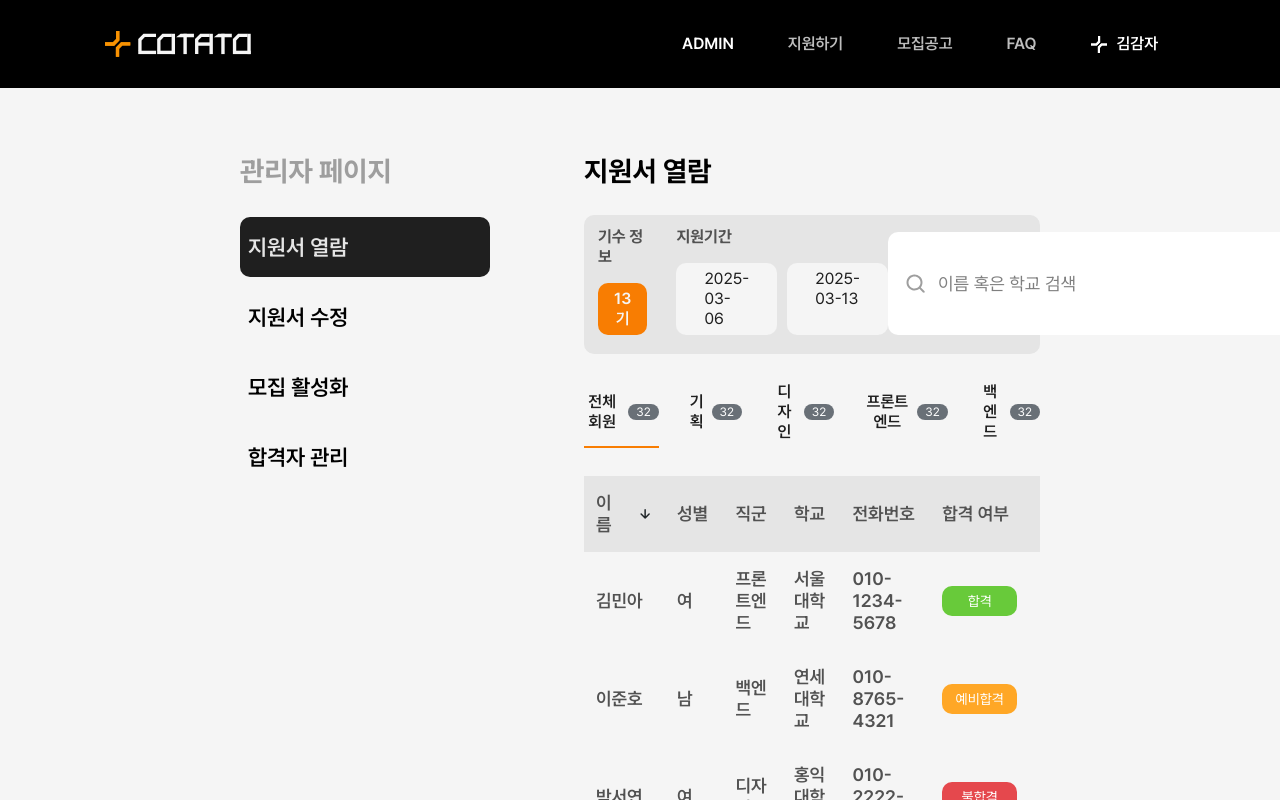
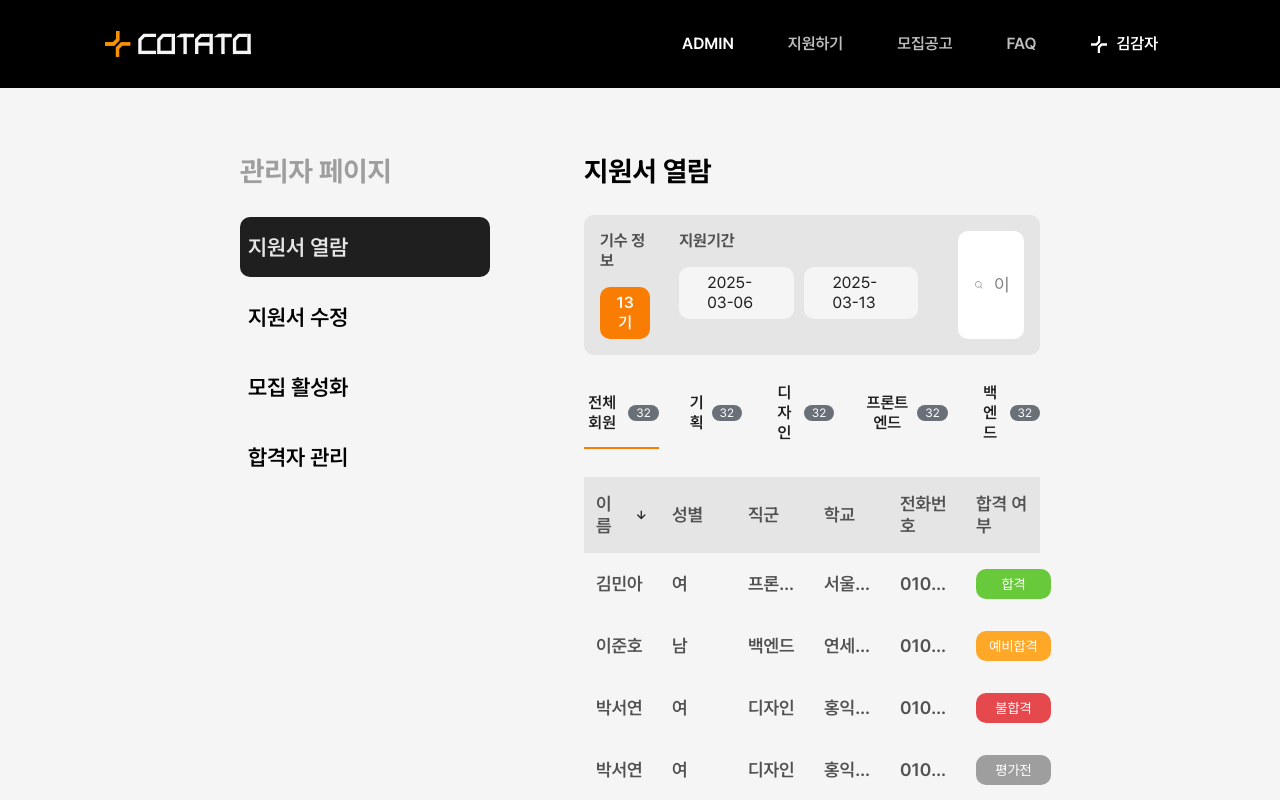
Before and after one commit to IT-Cotato/COTATO-FE-v2, a Next.js app: page /admin/applications in a window 1280 px wide. Built offline with nearby package versions, Linux system fonts and the light colour scheme.

Commit message:
fix(style): 지원서 열람 레이아웃 조정 및 테이블 이름 클릭 시 지원서 열람 페이지로 이동 (#13)

```diff
--- a/src/app/admin/(with-sidebar)/applications/_components/AdminApplicationInformation.tsx
+++ b/src/app/admin/(with-sidebar)/applications/_components/AdminApplicationInformation.tsx
@@ -25,7 +25,7 @@ export const AdminApplicationInformation = () => {
   };
 
   return (
-    <div className='flex flex-row justify-between rounded-[10px] bg-neutral-100 pt-3 pr-7.25 pb-4.75 pl-3.5'>
+    <div className='flex w-full justify-between gap-y-4 rounded-[10px] bg-neutral-100 p-4'>
       <div className='flex flex-row gap-7.25'>
         <div className='flex flex-col gap-4'>
           <p className='text-body-m font-bold text-neutral-600'>기수 정보</p>
@@ -45,8 +45,8 @@ export const AdminApplicationInformation = () => {
           </div>
         </div>
       </div>
-      <div className='flex pt-1.25'>
-        <div className='flex flex-row items-center gap-2.5 rounded-[10px] bg-white px-4 py-2.75'>
+      <div className='flex flex-1 justify-end lg:pl-10'>
+        <div className='flex max-w-108.25 flex-row items-center gap-2.5 rounded-[10px] bg-white px-4 py-2.75'>
           <SearchIcon />
           <input
             type='text'
@@ -55,7 +55,7 @@ export const AdminApplicationInformation = () => {
             value={keyword}
             onChange={(e) => setKeyword(e.target.value)}
             onKeyDown={(e) => e.key === 'Enter' && handleSearch()}
-            className='text-body-l font-normal outline-none'
+            className='w-full text-body-l font-normal outline-none'
           />
         </div>
       </div>
--- a/src/app/admin/(with-sidebar)/applications/_components/AdminApplicationTable.tsx
+++ b/src/app/admin/(with-sidebar)/applications/_components/AdminApplicationTable.tsx
@@ -6,6 +6,7 @@ import {AdminApplicationPagination} from '@/app/admin/(with-sidebar)/application
 import DownArrowIcon from '@/assets/arrow/down-arrow.svg';
 import {mockApplications} from '@/mocks/mock-application';
 import clsx from 'clsx';
+import {ROUTES} from '@/constants/routes';
 
 const ITEMS_PER_PAGE = 9;
 
@@ -42,14 +43,18 @@ export const AdminApplicationTable = () => {
 
   // TODO: 합격, 예비합격, 불합격, 평가전 필터링 컴포넌트 및 로직 추가
 
+  const handleNameClick = (id: number) => {
+    router.push(`${ROUTES.ADMIN_APPLICATION_FORM}/${id}`);
+  };
+
   const hasApplications = mockApplications.length > 0;
 
   return (
     <>
       {hasApplications ? (
         <>
-          <div className='overflow-hidden'>
-            <table className='border-collapse'>
+          <div className='w-full'>
+            <table className='w-full table-fixed border-collapse'>
               <thead className='bg-neutral-100'>
                 <tr>
                   {APPLICATION_COLUMNS.map((col) => {
@@ -58,7 +63,7 @@ export const AdminApplicationTable = () => {
                     return (
                       <th
                         key={col.key}
-                        className='w-44 px-3 py-4 text-left text-body-l font-semibold text-neutral-600'>
+                        className='px-3 py-4 text-left text-body-l font-semibold text-neutral-600'>
                         <div
                           className={`flex items-center gap-2.5 ${
                             isNameColumn ? 'cursor-pointer select-none' : ''
@@ -86,11 +91,17 @@ export const AdminApplicationTable = () => {
               <tbody>
                 {currentItems.map((app) => (
                   <tr key={app.id} className='text-body-l text-neutral-600'>
-                    <td className='px-3 py-4'>{app.name}</td>
-                    <td className='px-3 py-4'>{app.gender}</td>
-                    <td className='px-3 py-4'>{app.part}</td>
-                    <td className='px-3 py-4'>{app.school}</td>
-                    <td className='px-3 py-4'>{app.phone}</td>
+                    <td className='px-3 py-4'>
+                      <button
+                        className='cursor-pointer hover:border-b'
+                        onClick={() => handleNameClick(app.id)}>
+                        {app.name}
+                      </button>
+                    </td>
+                    <td className='truncate px-3 py-4'>{app.gender}</td>
+                    <td className='truncate px-3 py-4'>{app.part}</td>
+                    <td className='truncate px-3 py-4'>{app.school}</td>
+                    <td className='truncate px-3 py-4'>{app.phone}</td>
                     <td className='px-3 py-4'>
                       <AdminApplicationResultBadge result={app.result} />
                     </td>
@@ -99,7 +110,7 @@ export const AdminApplicationTable = () => {
               </tbody>
             </table>
           </div>
-          <div className='flex w-244 justify-center'>
+          <div className='flex w-full justify-center'>
             <AdminApplicationPagination
               currentPage={currentPage}
               totalPages={totalPages}
--- a/src/app/admin/(with-sidebar)/applications/page.tsx
+++ b/src/app/admin/(with-sidebar)/applications/page.tsx
@@ -4,7 +4,7 @@ import {SuspenseWrapper} from '@/components/wrappers/SuspenseWrapper';
 
 export default function AdminApplicationPage() {
   return (
-    <section className='flex max-w-[100vh] flex-col gap-7'>
+    <section className='flex w-full flex-col gap-7'>
       <h1 className='text-h4'>지원서 열람</h1>
       <SuspenseWrapper>
         <AdminApplicationInformation />
```
